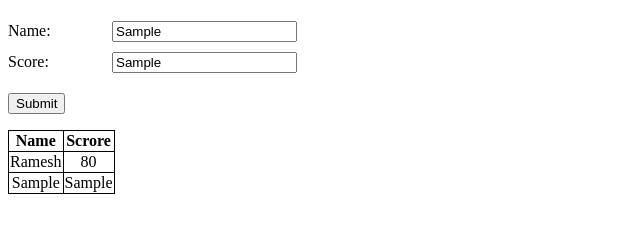
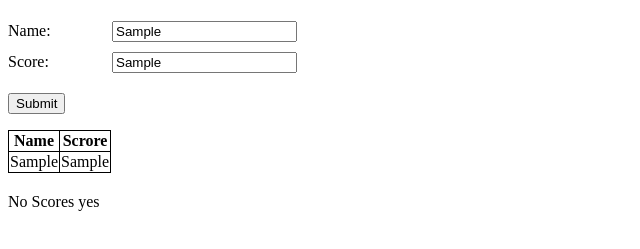
Before and after one commit to acciojob/game-high-scores-GautamMarkande, a website: page main.html in a window 1280 px wide. Both pictures are taken after typing "Sample", "Sample" into the empty fields and a click on the button "Submit". Shown: the part 79-328 px from the top of the page, without its empty margins (0-640 px from the left). Drawn offline with Linux system fonts and the light colour scheme.

Commit message:
created a submission

```diff
--- a/main.html
+++ b/main.html
@@ -23,10 +23,7 @@
 
 		  </thead>
 		  <tbody id="tbody">
-			  <tr>
-				  <td>Ramesh</td>
-				  <td>80</td>
-			  </tr>
+
 		  </tbody>
 	  </table>
     <div id="scores"></div>
--- a/script.js
+++ b/script.js
@@ -24,7 +24,11 @@ function saveScore() {
 function showScores() {
   // complete the code
 	const user = JSON.parse(localStorage.getItem('arr'))
-	user.map((data)=>{
+	if(user.length>0){
+		while (tbody.lastChild) {
+        tbody.removeChild(tbody.lastChild);
+    }
+		user.map((data)=>{
 		const tr = document.createElement('tr');
 		const tdName = document.createElement('td');
 		const tdSc = document.createElement('td');
@@ -34,5 +38,9 @@ function showScores() {
 		tr.appendChild(tdSc)
 		tbody.appendChild(tr);
 	})
+	}else{
+		scores.innerText = "No Scores yes"
+	}
+
 
 }
```
